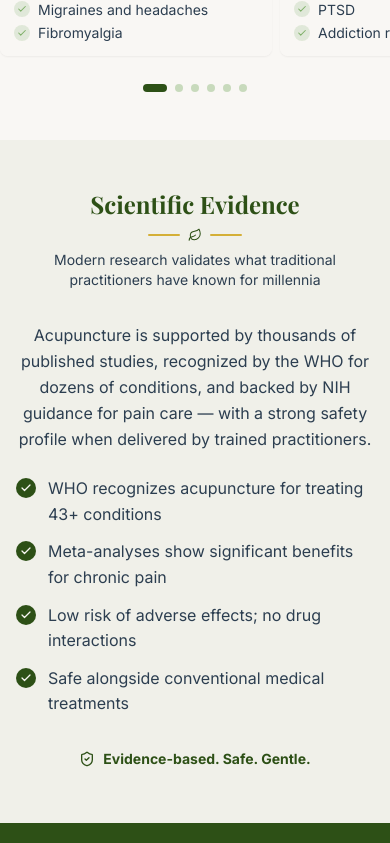
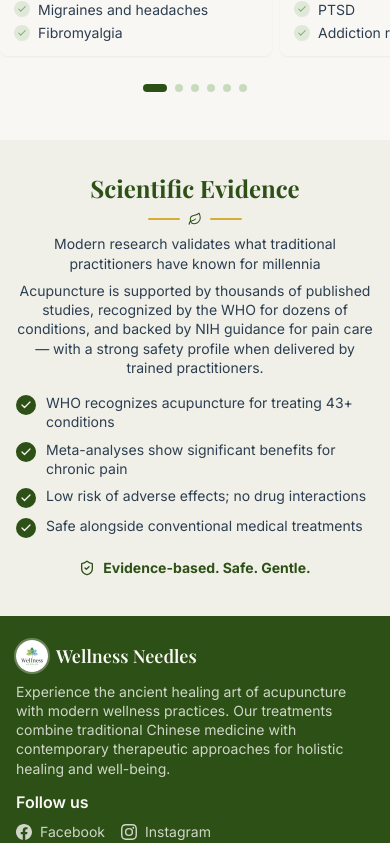
Before and after one commit to hbacalso1229/wellness-needles, a Next.js app: page /acupuncture in a window 390 px wide. Shown: the part 2179-3022 px from the top of the page. Built offline with nearby package versions, Linux system fonts and the light colour scheme; no server answers.

Commit message:
Tighten Insurance and Scientific Evidence sections for consistent, compact mobile copy.

```diff
--- a/src/app/about/page.tsx
+++ b/src/app/about/page.tsx
@@ -59,7 +59,7 @@ function InsurerLogo({
     <img
       src={logo}
       alt=""
-      className="max-h-12 w-auto max-w-[9rem] object-contain sm:max-h-14 sm:max-w-[10rem]"
+      className="max-h-10 w-auto max-w-[7.5rem] object-contain md:max-h-14 md:max-w-[10rem]"
       onError={() => setFailed(true)}
     />
   )
@@ -265,14 +265,15 @@ export default function About() {
       </section>
 
       {/* Insurance */}
-      <section className="py-12 md:py-16 lg:py-20 bg-accent/10">
+      <section className="py-8 md:py-16 lg:py-20 bg-accent/10">
         <div className="max-w-7xl mx-auto px-4 sm:px-6 lg:px-8">
           <SectionHeading
             title="Insurance"
-            subtitle="We are a registered professional acupuncture clinic"
-            className="text-center mb-3 md:mb-4"
+            titleClassName="font-serif text-2xl md:text-3xl lg:text-4xl font-bold text-primary mb-2 md:mb-3"
+            className="text-center mb-2 md:mb-4"
           />
-          <div className="mx-auto max-w-3xl space-y-4 text-center text-secondary">
+          <div className="mx-auto max-w-3xl space-y-2 md:space-y-3 text-center text-sm md:text-base leading-snug md:leading-relaxed text-secondary">
+            <p>We are a registered professional acupuncture clinic</p>
             <p>
               You may be able to claim acupuncture treatment through your health insurance,
               depending on your provider and level of cover.
@@ -283,7 +284,7 @@ export default function About() {
             </p>
           </div>
 
-          <ul className="mt-6 md:mt-10 flex flex-wrap items-center justify-center gap-x-8 gap-y-6 sm:gap-x-10 md:gap-x-12">
+          <ul className="mt-5 md:mt-10 flex flex-wrap items-center justify-center gap-x-5 gap-y-4 sm:gap-x-8 sm:gap-y-5 md:gap-x-12 md:gap-y-6">
             {insurers.map((insurer) => (
               <li key={insurer.slug}>
                 <a
--- a/src/app/acupuncture/page.tsx
+++ b/src/app/acupuncture/page.tsx
@@ -263,34 +263,41 @@ export default function Acupuncture() {
       </section>
 
       {/* Research Section */}
-      <section className="py-12 md:py-16 lg:py-20 bg-secondary/5">
+      <section className="py-8 md:py-16 lg:py-20 bg-secondary/5">
         <div className="max-w-3xl mx-auto px-4 sm:px-6 lg:px-8 text-center">
           <SectionHeading
             title="Scientific Evidence"
-            subtitle="Modern research validates what traditional practitioners have known for millennia"
+            titleClassName="font-serif text-2xl md:text-3xl lg:text-4xl font-bold text-primary mb-2 md:mb-3"
+            className="text-center mb-2 md:mb-4"
           />
 
-          <p className="text-secondary leading-relaxed mb-6">
-            Acupuncture is supported by thousands of published studies, recognized by the WHO for
-            dozens of conditions, and backed by NIH guidance for pain care — with a strong safety
-            profile when delivered by trained practitioners.
-          </p>
-          <ul className="mx-auto max-w-xl space-y-3 text-left text-secondary">
+          <div className="space-y-2 md:space-y-3 text-sm md:text-base leading-snug md:leading-relaxed text-secondary">
+            <p>
+              Modern research validates what traditional practitioners have known for millennia
+            </p>
+            <p>
+              Acupuncture is supported by thousands of published studies, recognized by the WHO for
+              dozens of conditions, and backed by NIH guidance for pain care — with a strong safety
+              profile when delivered by trained practitioners.
+            </p>
+          </div>
+
+          <ul className="mx-auto mt-4 max-w-xl space-y-2 text-left text-sm md:mt-6 md:space-y-3 md:text-base text-secondary">
             {[
               'WHO recognizes acupuncture for treating 43+ conditions',
               'Meta-analyses show significant benefits for chronic pain',
               'Low risk of adverse effects; no drug interactions',
               'Safe alongside conventional medical treatments',
             ].map((item) => (
-              <li key={item} className="flex items-start gap-3">
+              <li key={item} className="flex items-start gap-2.5 md:gap-3">
                 <span className="mt-0.5 flex h-5 w-5 shrink-0 items-center justify-center rounded-full bg-primary">
                   <Check className="h-3 w-3 text-cream" strokeWidth={2.5} />
                 </span>
-                <span>{item}</span>
+                <span className="leading-snug md:leading-normal">{item}</span>
               </li>
             ))}
           </ul>
-          <p className="mt-8 inline-flex items-center justify-center gap-2 text-sm font-bold text-primary">
+          <p className="mt-5 md:mt-8 inline-flex items-center justify-center gap-2 text-sm font-bold text-primary">
             <ShieldCheck className="h-4 w-4 shrink-0" aria-hidden />
             Evidence-based. Safe. Gentle.
           </p>
```
